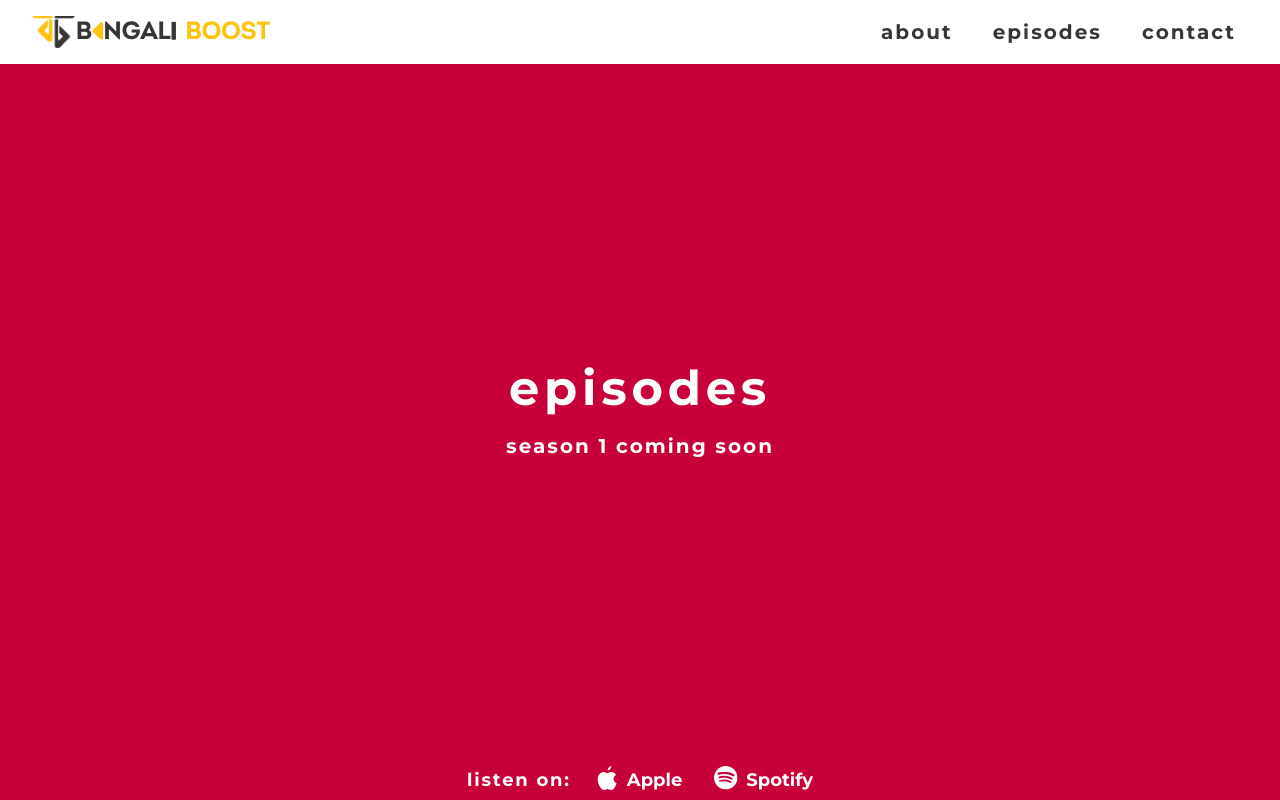
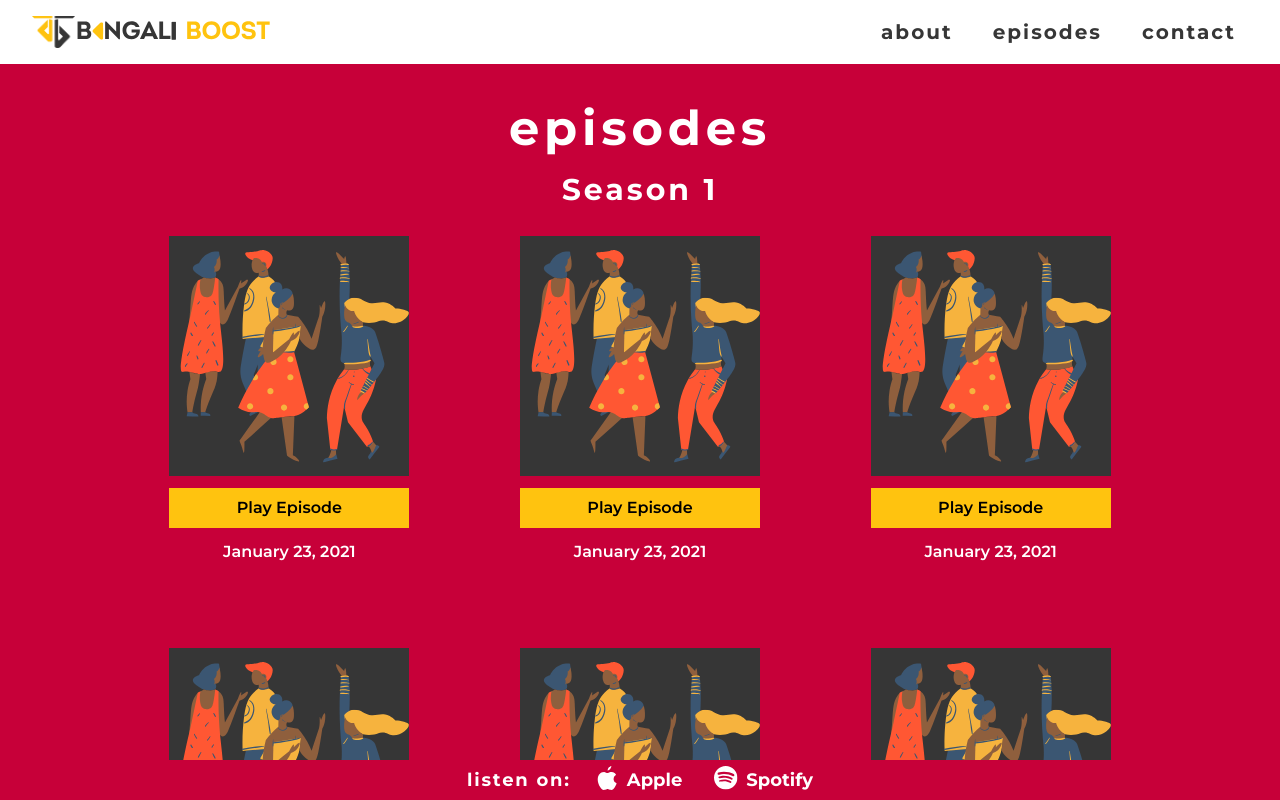
Before and after one commit to maluhoss/bengaliboost, a Next.js app: page /episodes in a window 1280 px wide. Built offline with nearby package versions, Linux system fonts and the light colour scheme.

Commit message:
Episodes - add dummy episodes

```diff
--- /dev/null
+++ b/components/episode-block.js
@@ -0,0 +1,21 @@
+export default function EpisodeBlock() {
+  return (
+    // <div className="bg-white rounded p-3">
+    //   <div className="group relative">
+    //     <img src="/images/crowd.svg" className="bg-grey min-w-image-sm w-52 h-52 m-auto" />
+    //     <div className="absolute bg-black rounded bg-opacity-0 group-hover:bg-opacity-60 w-52 h-52 top-0 flex items-center group-hover:opacity-100 transition justify-evenly m-auto">
+    //       <p className="hover:scale-110 text-white opacity-0 transform translate-y-3 group-hover:translate-y-0 group-hover:opacity-100 transition">
+    //         Hello there
+    //       </p>
+    //     </div>
+    //   </div>
+    //   <p className="w-52 text-center m-auto bg-yellow p-2 my-2">Play Episode</p>
+    //   <p className="w-52 text-center m-auto">January 23, 2021</p>
+    // </div>
+    <div className="space-y-3">
+      <img src="/images/crowd.svg" className="bg-grey min-w-image-sm w-60 h-60 m-auto" />
+      <p className="w-60 text-black font-semibold text-center m-auto bg-yellow p-2 ">Play Episode</p>
+      <p className="w-60 text-white font-semibold text-center m-auto">January 23, 2021</p>
+    </div>
+  )
+}
--- a/pages/episodes.js
+++ b/pages/episodes.js
@@ -1,24 +1,101 @@
 import Nav from '../components/nav'
 import Footer from '../components/footer'
+import EpisodeBlock from '../components/episode-block'
 import Head from 'next/head'
+// import 'slick-carousel/slick/slick-theme.css'
+// import 'slick-carousel/slick/slick.css'
+// import Carousel from 'nuka-carousel'
+import Carousel from 'react-material-ui-carousel'
+import {Paper} from '@material-ui/core'
+// import Carousel from 'react-bootstrap/Carousel'
 
 export default function Episodes() {
   const backgroundColour = 'bg-red'
+
+  const sliderSettings = {
+    arrows: false,
+    autoplay: true,
+    autoplaySpeed: 2000,
+    dots: false,
+    slidesToScroll: 1,
+    slidesToShow: 5,
+    responsive: [
+      {
+        breakpoint: 992,
+        settings: {
+          slidesToShow: 4
+        }
+      },
+      {
+        breakpoint: 768,
+        settings: {
+          slidesToShow: 3
+        }
+      },
+      {
+        breakpoint: 576,
+        settings: {
+          slidesToShow: 2
+        }
+      },
+      {
+        breakpoint: 400,
+        settings: {
+          slidesToShow: 1
+        }
+      }
+    ]
+  }
+  const sliderItems = [
+    {
+      title: '20B+',
+      message: 'Daily Online Interactions'
+    },
+    {
+      title: '100K+',
+      message: 'App Access through Syndication partnership'
+    },
+    {
+      title: '2.4B+',
+      message: 'Device Graph North America'
+    },
+    {
+      title: '260+',
+      message: 'Terabytes of Data Collected Monthly'
+    },
+    {
+      title: '18M+',
+      message: 'MAU Devices in Canada'
+    }
+  ]
+
   return (
     <>
       <Head>
         <title>Episodes | Bengali Boost</title>
+        <script src="https://use.fontawesome.com/f900f4bcb1.js"></script>
       </Head>
       <Nav />
         <div className={`w-full h-adjust overflow-auto px-10 ${backgroundColour}`}>
-          <div className="flex justify-center content-center min-h-adjust my-auto">
-            <div className="flex flex-col space-y-5 justify-center m-auto">
-              <h1 className="text-center max-w-sm sm:max-w-md tracking-widest leading-tight text-3xl md:text-4xl lg:text-5xl text-white font-bold">
+          <div className="flex flex-col justify-center min-h-adjust py-10 sm:p-10 content-center my-auto">
+            <div className="flex flex-col space-y-5 justify-center m-auto w-11/12">
+              <h1 className="text-center tracking-widest leading-tight text-3xl md:text-4xl lg:text-5xl text-white font-bold">
                 episodes
               </h1>
-              <p className="mx-auto text-center sm:text-left max-w-sm sm:max-w-sm tracking-widest leading-tight text-sm sm:text-base md:text-xl text-white font-bold">
-              season 1 coming soon
-              </p>
+              <div>
+                <h2 className="text-center tracking-widest leading-tight text-xl md:text-2xl lg:text-3xl text-white font-bold">Season 1</h2>
+                <div className="pt-5 grid grid-cols-1 sm:grid-cols-2 lg:grid-cols-3 gap-x-7 gap-y-7 max-w-5xl m-auto">
+                  <div className="h-96 p-2"><EpisodeBlock /></div>
+                  <div className="h-96 p-2"><EpisodeBlock /></div>
+                  <div className="h-96 p-2"><EpisodeBlock /></div>
+                  <div className="h-96 p-2"><EpisodeBlock /></div>
+                  <div className="h-96 p-2"><EpisodeBlock /></div>
+                  <div className="h-96 p-2"><EpisodeBlock /></div>
+                  <div className="h-96 p-2"><EpisodeBlock /></div>
+                  <div className="h-96 p-2"><EpisodeBlock /></div>
+                  <div className="h-96 p-2"><EpisodeBlock /></div>
+                </div>
+              </div>
             </div>
           </div>
         </div>
--- a/tailwind.config.js
+++ b/tailwind.config.js
@@ -12,7 +12,8 @@ module.exports = {
       },
       minWidth: {
         'image-lg': '40%',
-        'image-sm': '25%'
+        'image-sm': '25%',
+        'episode': '20rem'
       },
       colors: {
         indigo: '#581845',
```
Also changed, not shown: package.json (+9 -1 lines), 1 other file (tests, documents, lock files or other folders).
